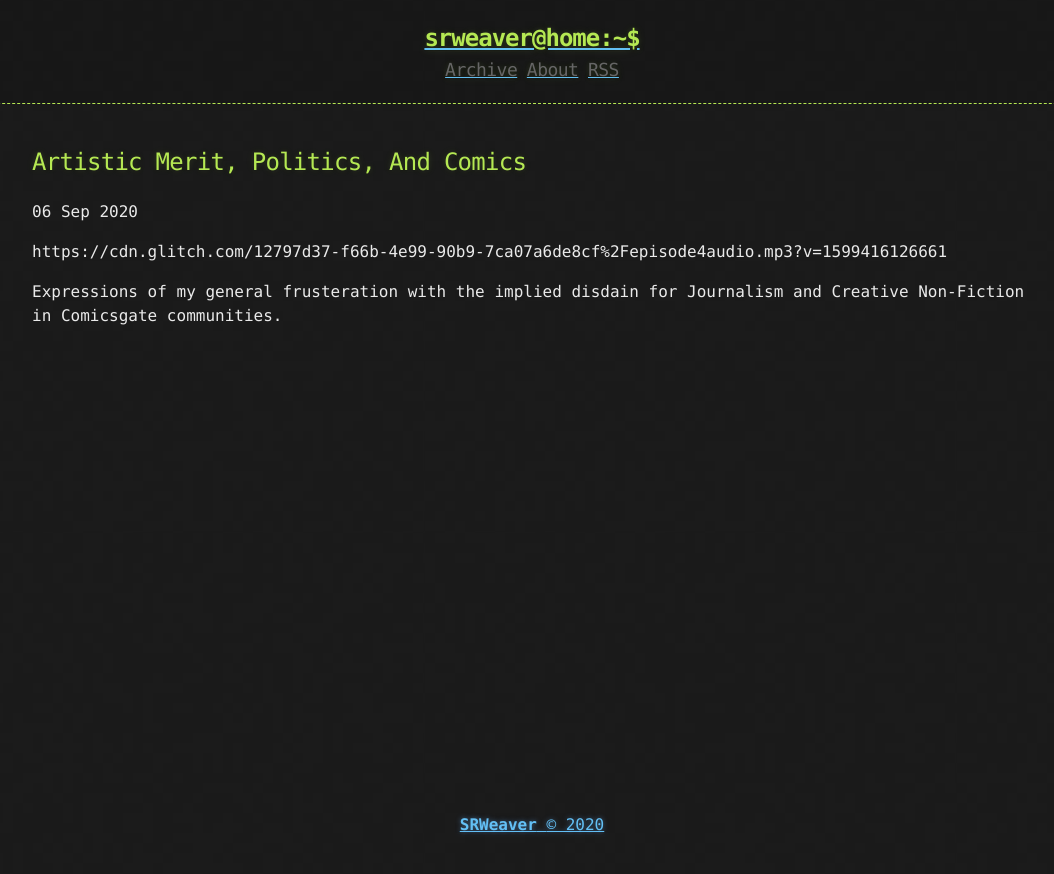
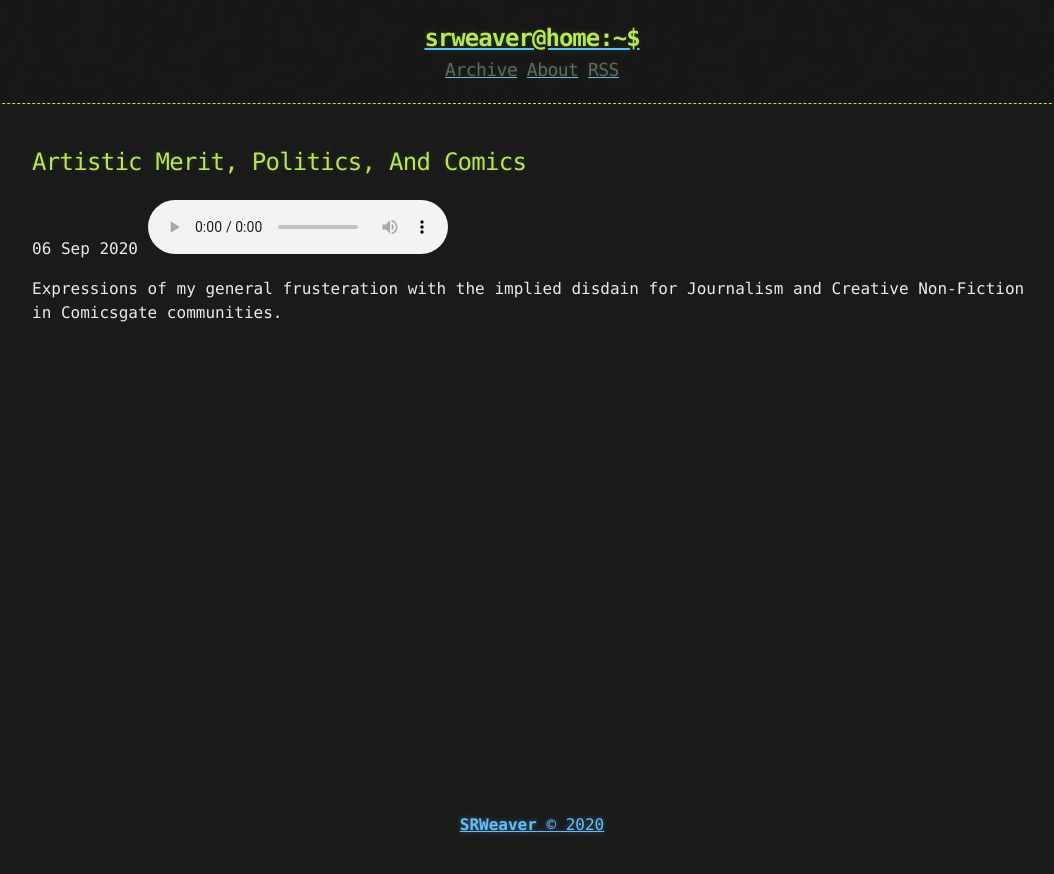
Before and after one commit to LWFlouisa/Weavercast, a Jekyll site: the page built from _posts/2020-09-06-n_artisticmeritandcomics.md, in a window 1280 px wide. Shown: the top 874 px of the page, without its empty margins (108-1162 px from the left). Built offline with Jekyll 4.4.1, drawn with Linux system fonts in a browser that asks for light colours.

Commit message:
Update 2020-09-06-n_artisticmeritandcomics.md

```diff
--- a/_posts/2020-09-06-n_artisticmeritandcomics.md
+++ b/_posts/2020-09-06-n_artisticmeritandcomics.md
@@ -2,6 +2,8 @@
 title: Artistic Merit, Politics, And Comics
 published: true
 ---
-https://cdn.glitch.com/12797d37-f66b-4e99-90b9-7ca07a6de8cf%2Fepisode4audio.mp3?v=1599416126661
+<audio controls>
+  <source src="https://cdn.glitch.com/12797d37-f66b-4e99-90b9-7ca07a6de8cf%2Fepisode4audio.mp3?v=1599416126661" type="audio/mpeg">
+</audio>
 
 Expressions of my general frusteration with the implied disdain for Journalism and Creative Non-Fiction in Comicsgate communities.
```
